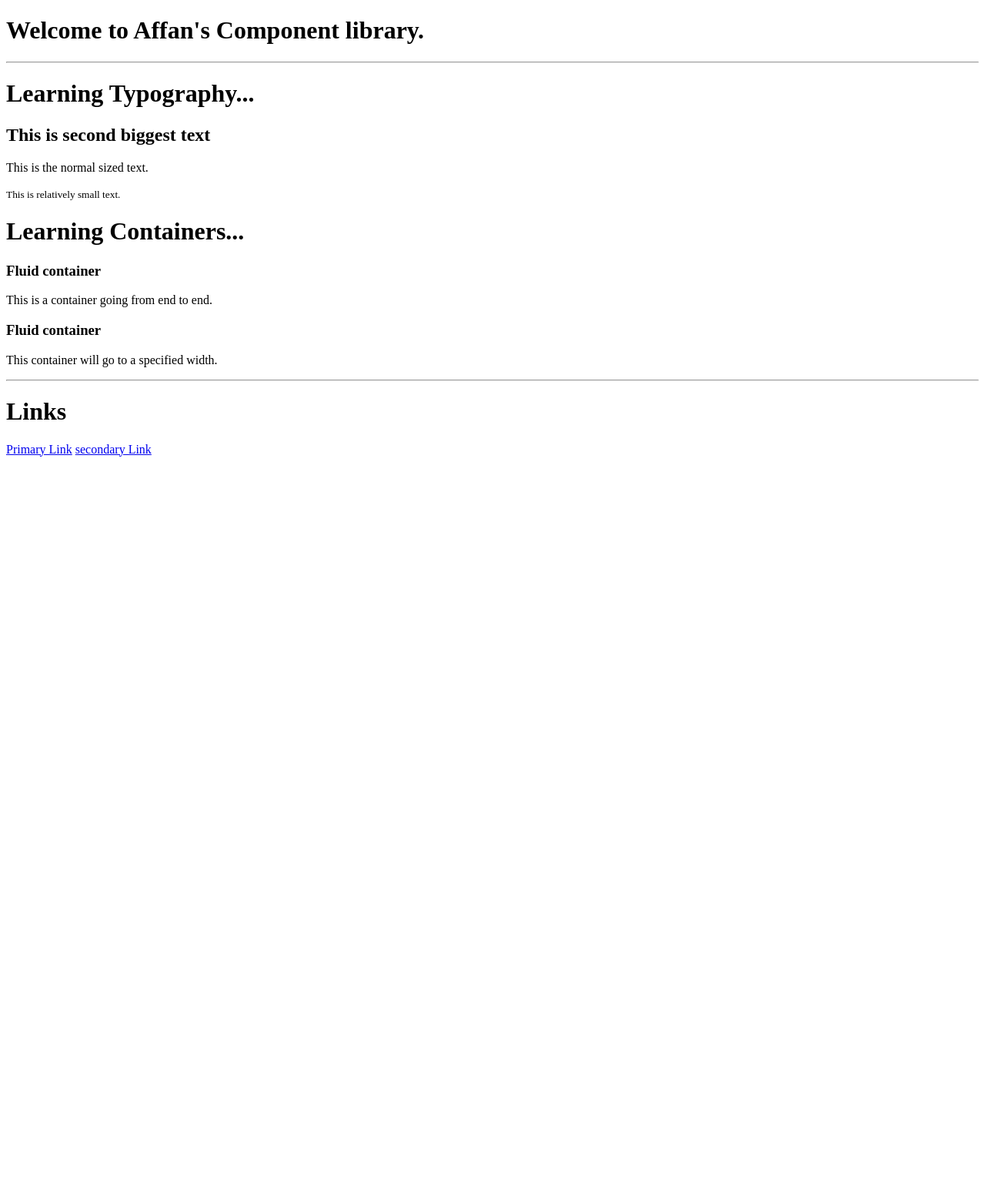
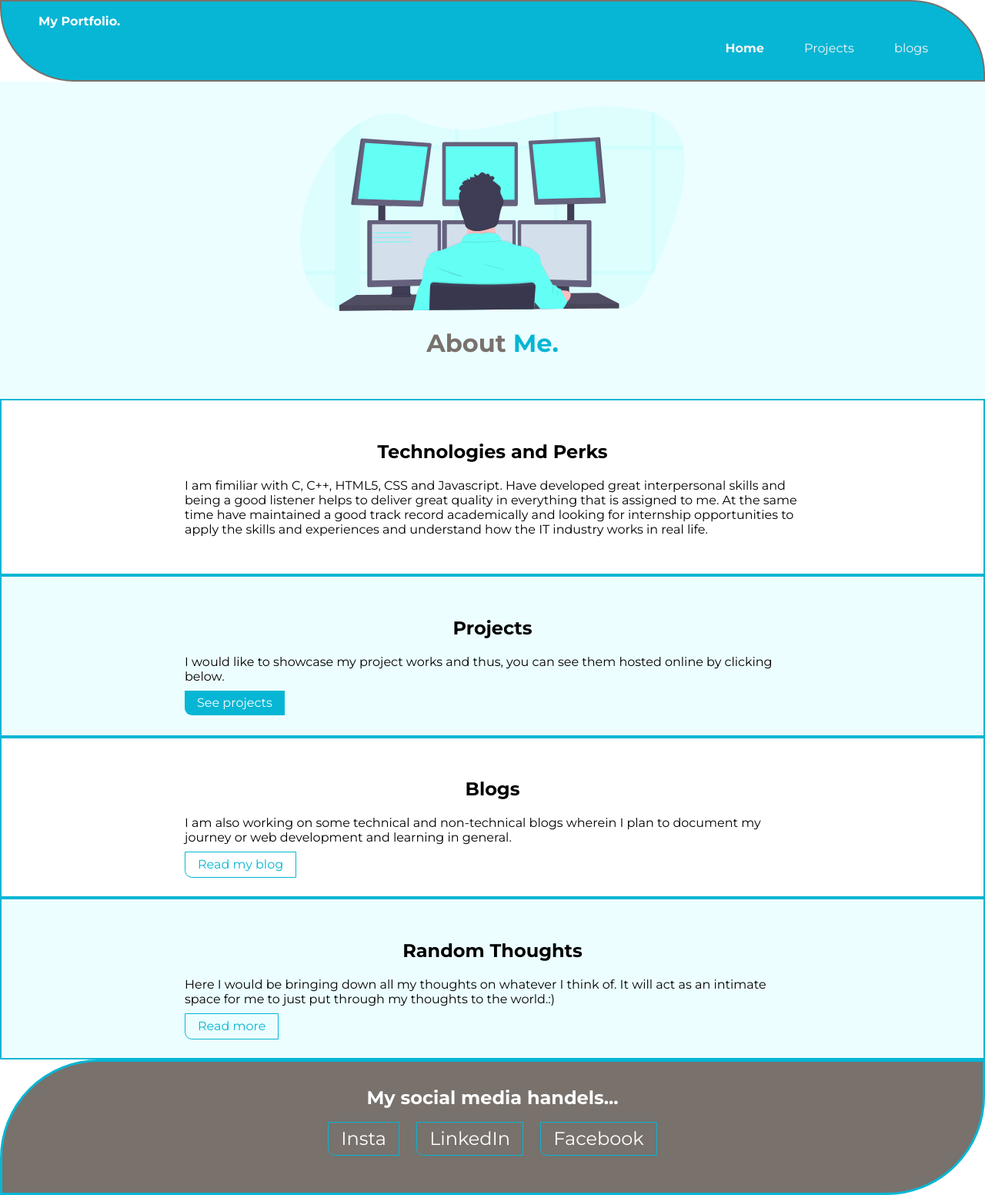
Before and after one commit to AffKhan/html_and_css, a plain HTML site: page index.html in a window 1280 px wide. Shown: the whole page at 77% size. Before the commit the page ends 800 px from the top, so only its background shows below. Drawn offline with Linux system fonts and the light colour scheme.

Commit message:
just saving

```diff
--- a/index.html
+++ b/index.html
@@ -4,28 +4,73 @@
     <meta charset="UTF-8">
     <meta http-equiv="X-UA-Compatible" content="IE=edge">
     <meta name="viewport" content="width=device-width, initial-scale=1.0">
-    <title>Component Library</title>
+    <title>Document</title>
+    <link href="styles.css" rel="stylesheet" />
 </head>
 <body>
-    <h1>Welcome to Affan's Component library.</h1>
-    <hr>
-    <h1>Learning Typography...</h1>
-    <h2>This is second biggest text</h2>
-    <p>This is the normal sized text.</p>
-    <small>This is relatively small text.</small>
+    <!-- Navigation bar -->
+    <!-- <h2>@Nav</h2> -->
 
+    <nav class=navigation>
+        <div class=nav-brand>My Portfolio.</div>
+        <ul class="list-non-bullet nav-pills">
+            <li class="list-inline">
+                <a class="link link-active" href="index.html">Home</a>
+            </li>
+            <li class="list-inline">
+                <a class="link" href="Projects.html">Projects</a>
+            </li>
+            <li class="list-inline">
+                <a class="link" href="Blogs.html">blogs</a>
+            </li>
+        </ul>
+    </nav>
 
-    <h1>Learning Containers...</h1>
-    <h3>Fluid container</h3>
-    <p>This is a container going from end to end.</p>
-    <h3>Fluid container</h3>
-    <p>This container will go to a specified width.</p>
-    <hr>
+    <!-- <h2>@Header</h2> -->
+    <header class="hero">
+        <img class="hero-img" src="Images/hero.svg" />
+        <h1 class="hero-heading"> About <span class="highlight">Me.</span></h1>
+    </header>
 
-    <h1>Links</h1>
+    <section class="section">
+        <div class="container container-center">
+        <h1>Technologies and Perks</h1>
+        <p>I am fimiliar with C, C++, HTML5, CSS and Javascript. Have developed great interpersonal skills and being a good listener helps to deliver great quality in everything that is assigned to me. At the same time have maintained a good track record academically and looking for internship opportunities to apply the skills and experiences and understand how the IT industry works in real life.</p>
+        </div>
+    </section>
 
-    <a href="/">Primary Link</a>
-    <a href="https://www.youtube.com/results?search_query=pohz">secondary Link</a>
+    <section class="section two">
+        <div class="container container-center">
+        <h1>Projects</h1>
+        <p>I would like to showcase my project works and thus, you can see them hosted online by clicking below.</p>
+        <a class="link link-primary" href="Projects.html">See projects</a>
+        </div>
+    </section>
+    <section class="section">
+        <div class="container container-center">
+        <h1>Blogs</h1>
+        <p>I am also working on some technical and non-technical blogs wherein I plan to document my journey or web development and learning in general.</p>
+        <a class="link link-secondary" href="https://www.youtube.com/results?search_query=pohz">Read my blog</a>
+        </div>
+    </section>
+    <section class="section two">
+        <div class="container container-center">
+        <h1>Random Thoughts</h1>
+        <p>Here I would be bringing down all my thoughts on whatever I think of. It will act as an intimate space for me to just put through my thoughts to the world.:)</p>
+        <a class="link link-secondary" href="/">Read more</a>
+        </div>
+    </section>
 
+    <footer class="footer">
+        <div class="footer-header">My social media handels...</div>
+        <ul class="socials list-non-bullet">
+            <li class="list-inline link">
+            <a class="link link-secondary" href="https://instagram.com/affankhan___16?utm_medium=copy_link">Insta</a> </li>
+            <li class="list-inline">
+                <a class="link link-secondary" href="https://www.linkedin.com/in/affan-khan-580469197">LinkedIn</a></li>
+            <li class="list-inline">
+                <a class="link link-secondary" href="https://www.facebook.com/profile.php?id=100005727376904">Facebook</a></li>
+        </ul>
+    </footer>
 </body>
 </html>
--- /dev/null
+++ b/styles.css
@@ -0,0 +1,202 @@
+@import url('https://fonts.googleapis.com/css2?family=Montserrat:wght@400;700&display=swap');
+:root{
+    --primary-color: #06B6D4;
+    --darkgrey: #78716C;
+    --light_cyan: #ECFEFF;
+}
+
+body{
+    font-family:'Montserrat';
+    margin: 0px;
+}
+
+hr{
+    margin:2rem 0rem;
+}
+.main{
+    color: var(--darkgrey);
+}
+.main-welcome{
+    color: var(--primary-color);
+}
+
+
+
+
+
+.container{
+    padding-left: 1rem;
+    padding-right: 1rem;
+}
+
+.container-center{
+    max-width: 800px;
+    margin: auto;
+}
+
+
+
+
+
+
+
+.link{
+    text-decoration: none;
+    padding:0.4rem 1rem;
+    /* margin-top: 1rem;
+    margin-bottom: 1rem; */
+}
+.link-primary{
+    background-color: var(--primary-color);
+    border-bottom-left-radius: 0.6rem;
+    color: white;
+}
+
+.link-secondary{
+    color: var(--primary-color);
+    border-bottom-left-radius: 0.6rem;
+    border: 1px solid var(--primary-color)
+}
+
+
+
+
+
+
+
+.list-non-bullet{
+    list-style: none;
+}
+
+.list-inline{
+    display: inline;
+    padding:0rem 0.5rem;
+}
+
+.list-reversed{
+    display: reverse;
+}
+
+
+
+
+
+
+.navigation{
+    background-color: var(--primary-color);
+    color: white;
+    padding: 1rem;
+    border-bottom-left-radius: 6rem;
+    border-top-right-radius: 6rem;
+    border: 2px solid var(--darkgrey)
+}
+
+.navigation .nav-pills{
+    text-align: right;
+    padding: 0rem 2rem;
+}
+
+.navigation .link{
+    color: whitesmoke;
+
+}
+
+.navigation .nav-brand {
+    font-weight: bold;
+    padding: 0rem 2rem;
+}
+
+.navigation .link-active{
+    font-weight: bold;
+}
+
+
+
+
+
+
+
+.hero{
+    padding: 2rem;
+    background-color: var(--light_cyan);
+}
+
+.hero .hero-img{
+    max-width: 500px;
+    display: block;
+    margin: auto;
+}
+.hero .hero-project-img{
+    max-width: 500px;
+    max-height: 250px;
+    display: block;
+    margin: auto;
+}
+
+.hero .hero-heading{
+    color: var(--darkgrey);
+    text-align: center;
+}
+
+.hero .hero-heading .highlight{
+    color: var(--primary-color);
+}
+
+
+
+
+.date-project{
+    color: var(--darkgrey);
+
+}
+
+
+
+
+
+
+.section{
+    padding: 2rem;
+    border:5px 5px;
+    border: 2px solid var(--primary-color);
+}
+
+.section h1{
+    text-align: center;
+}
+
+.two{
+    background-color: var(--light_cyan);
+    border: 2px solid var(--primary-color);
+}
+
+
+
+
+
+
+
+
+.footer{
+    background-color: var(--darkgrey);
+    padding: 2rem 1rem;
+    text-align: center;
+    color: white;
+    font-size: 1.5rem;
+    border-top-left-radius: 8rem;
+    border-bottom-right-radius: 8rem;
+    border: 3px solid var(--primary-color)
+}
+
+.footer .link{
+    color: white;
+    text-align: center;
+}
+
+.footer .footer-header{
+    font-weight: bold;
+}
+
+.footer ul{
+    padding-inline-start: 0px;
+}
```
Also changed, not shown: Blogs.html (added, +28 -0 lines), Projects.html (added, +66 -0 lines), lib/components.html (added, +121 -0 lines), Images/hero.svg (added), Images/project-hero.svg (added).
